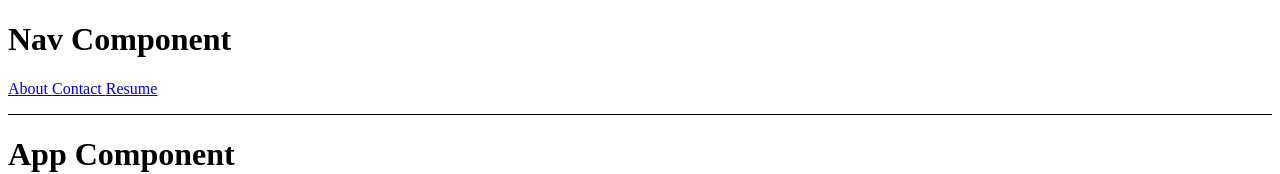
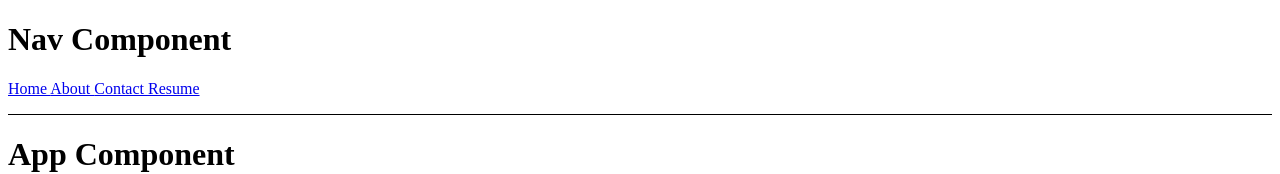
Before and after one commit to antoni909/react-personal-portfolio, a React (Create React App) app: page / in a window 1280 px wide. Shown: the top 174 px of the page. Built offline with nearby package versions, Linux system fonts and the light colour scheme.

Commit message:
add Home Component

```diff
--- a/src/Nav.jsx
+++ b/src/Nav.jsx
@@ -7,6 +7,7 @@ function Nav() {
       <nav
         style={{ borderBottom: 'solid 1px', paddingBottom: '1rem' }}
       >
+        <Link to="/"> Home </Link>
         <Link to="/about"> About </Link>
         <Link to="/contact"> Contact </Link>
         <Link to="/resume"> Resume </Link>
--- a/src/index.js
+++ b/src/index.js
@@ -17,7 +17,6 @@ ReactDOM.render(
       <Route path="about" element={ <About/> } />
       <Route path="resume" element={ <Resume/> } />
       <Route path="contact" element={ <Contact/> } />
-
     </Routes>
 
   </BrowserRouter>,
```
Also changed, not shown: src/Home.jsx (added, +10 -0 lines).
